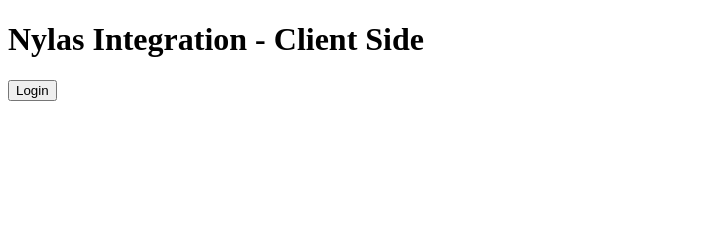
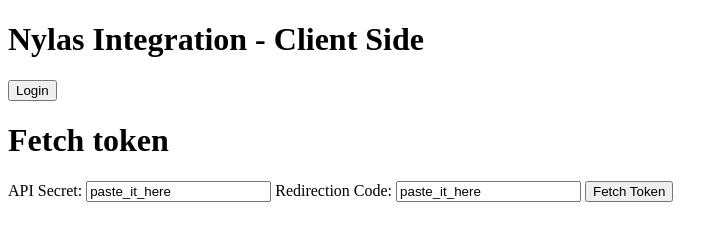
Before and after one commit to voucherifyio/nylas-integration, a website: page index.html in a window 1280 px wide. Shown: the whole page, without its empty margins (0-728 px from the left). Drawn offline with Linux system fonts and the light colour scheme.

Commit message:
[1654-nylas-api-poc] Adding working fetch to get users access_token for the first time

```diff
--- a/index.html
+++ b/index.html
@@ -1,10 +1,23 @@
 <!DOCTYPE html>
 <html>
 <body>
-<div id="nylas-demo">
+<div>
     <h1>Nylas Integration - Client Side</h1>
     <button type="button" onclick="redirect('marek.szymeczko@rspective.pl', '36n3ovomd633uzr1ss75pqsvv', 'http://nylas-integration.app')">Login</button>
+
+    <form id="fetch" onsubmit="fetch('36n3ovomd633uzr1ss75pqsvv'); return false;">
+        <h1>Fetch token</h1>
+        <label for="secret">API Secret:</label>
+        <input id="secret" name="secret" value="paste_it_here">
+        <label for="code">Redirection Code:</label>
+        <input id="code" name="code" value="paste_it_here">
+        <input type="submit" value="Fetch Token">
+    </form>
+
+    <div id="fetch-result"></div>
+
 </div>
 <script src="src/redirect.js"></script>
+<script src="src/fetch.js"></script>
 </body>
 </html>
--- /dev/null
+++ b/src/fetch.js
@@ -0,0 +1,17 @@
+const nylasApiUrl = 'https://api.nylas.com';
+const fetch = (clientId) => {
+    const formResultDiv = document.getElementById('fetch-result');
+    const form = document.getElementById("fetch");
+    const clientSecret = form.secret.value;
+    const code = form.code.value;
+    const data = JSON.stringify(false);
+    const xhr = new XMLHttpRequest();
+    xhr.withCredentials = true;
+    xhr.addEventListener("readystatechange", function () {
+        if (this.readyState === this.DONE) {
+            formResultDiv.innerText = this.responseText;
+        }
+    });
+    xhr.open("POST", `${nylasApiUrl}/oauth/token?client_id=${clientId}&client_secret=${clientSecret}&grant_type=authorization_code&code=${code}`);
+    xhr.send(data);
+};
--- a/src/registar.js
+++ b/src/registar.js
@@ -10,10 +10,11 @@
         return;
     }
 
+    const baseAuthString = Buffer.from(`${clientSecret}:${clientId}`).toString('base64');
     const options = {
         method: 'POST',
         url: `${nylasApiUrl}/a/${clientId}/accounts/${accountId}/${type}`,
-        headers: {authorization: `${clientSecret}:${clientId}`}
+        headers: {Authorization: `Basic ${baseAuthString}`}
     };
 
     request(options, function (error, response, body) {
```
